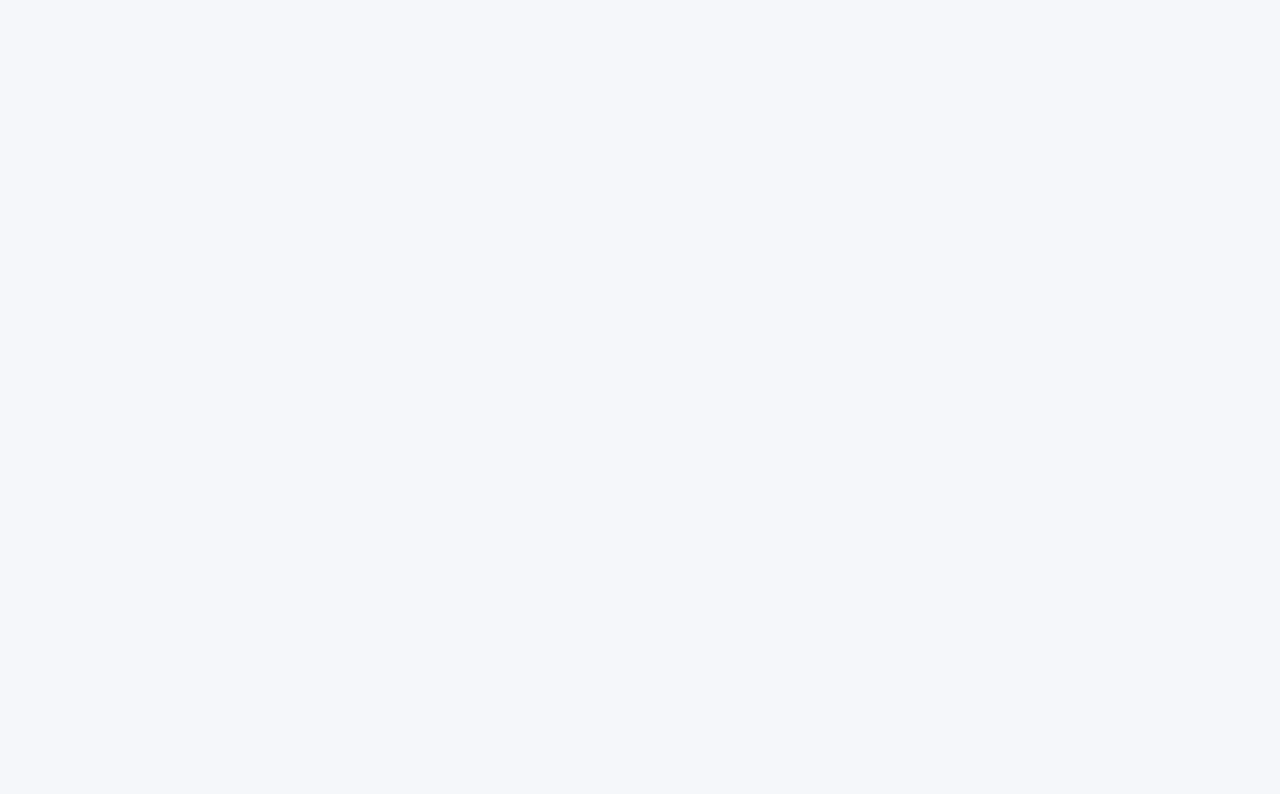
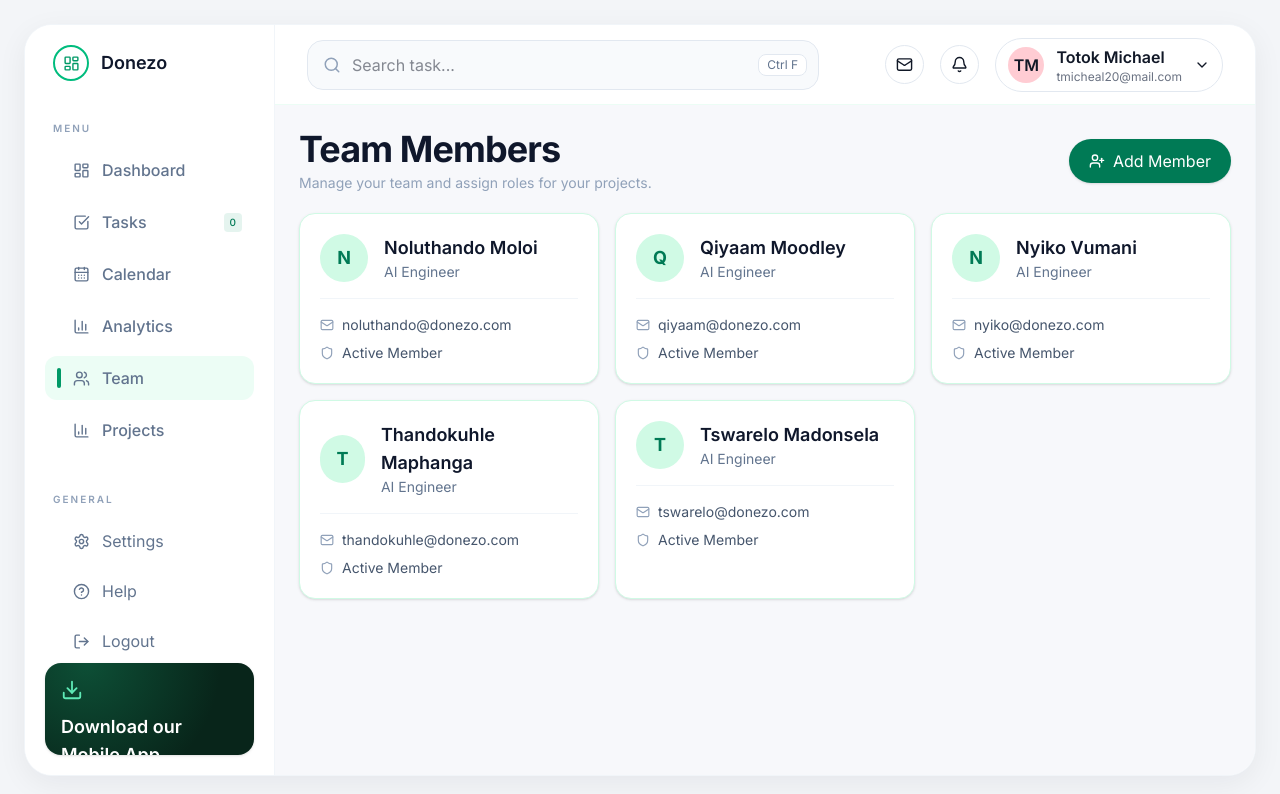
Before and after one commit to qiyaammoodley-droid/project-management-dashboard, a React (Vite) app: page /team in a window 1280 px wide. Before the commit this address had no page. Shown: the top 794 px of the page. Built offline with nearby package versions, Linux system fonts and the light colour scheme.

Commit message:
resolved marges

```diff
--- a/src/components/layout/Sidebar.tsx
+++ b/src/components/layout/Sidebar.tsx
@@ -97,11 +97,22 @@
               )}
             </NavLink>
 
-            <button className={`${navItem} w-full`}>
-              <span className="h-5 w-1 rounded-full bg-transparent" />
-              <BarChart3 size={17} />
-              Analytics
-            </button>
+            <NavLink
+              to="/analytics"
+              className={({ isActive }) =>
+                `${navItem} ${isActive ? activeNav : ""}`
+              }
+            >
+              {({ isActive }) => (
+                <>
+                  <span
+                    className={`h-5 w-1 rounded-full ${isActive ? "bg-emerald-600" : "bg-transparent"}`}
+                  />
+                  <BarChart3 size={17} />
+                  Analytics
+                </>
+              )}
+            </NavLink>
 
             <NavLink
               to="/team"
--- a/src/routes/AppRouter.tsx
+++ b/src/routes/AppRouter.tsx
@@ -1,26 +1,30 @@
 import { BrowserRouter, Routes, Route, Navigate } from "react-router-dom";
 
 import Dashboard from "../pages/Dashboard";
-import CalendarPage from "../pages/Calendar";
 import NewProject from "../pages/NewProject";
 import Projects from "../pages/Projects";
 import ProjectDetails from "../pages/ProjectDetails";
 import TaskDetails from "../pages/tasks/TaskDetails";
+import HomePage from "../pages/HomePage";
+import Team from "../pages/Team";
+import Analytics from "../pages/Analytics";
+import Calendar from "../pages/Calendar";
 
 const AppRouter = () => {
   return (
     <BrowserRouter>
       <Routes>
         {/* Redirect the home page to the dashboard */}
-        <Route path="/" element={<Navigate to="/dashboard" replace />} />
-
+        <Route path="/" element={<HomePage />} />
         <Route path="/dashboard" element={<Dashboard />} />
-        <Route path="/calendar" element={<CalendarPage />} />
+        <Route path="/calendar" element={<Calendar />} />
         <Route path="/projects/new" element={<NewProject />} />
         <Route path="/projects" element={<Projects />} />
         <Route path="/projects/:id" element={<ProjectDetails />} />
         <Route path="/tasks" element={<TaskDetails />} />
+        <Route path="/team" element={<Team />} />
         <Route path="/tasks/:id" element={<TaskDetails />} />
+        <Route path="/analytics" element={<Analytics />} />
       </Routes>
     </BrowserRouter>
   );
--- a/src/types/project.ts
+++ b/src/types/project.ts
@@ -10,5 +10,5 @@
   status: ProjectStatus;
   progress: number;
   deadline?: string;
-  teamMembers: Array<{ id: number; name: string; role?: string }>;
+  teamMembers: String[];
 }
```
